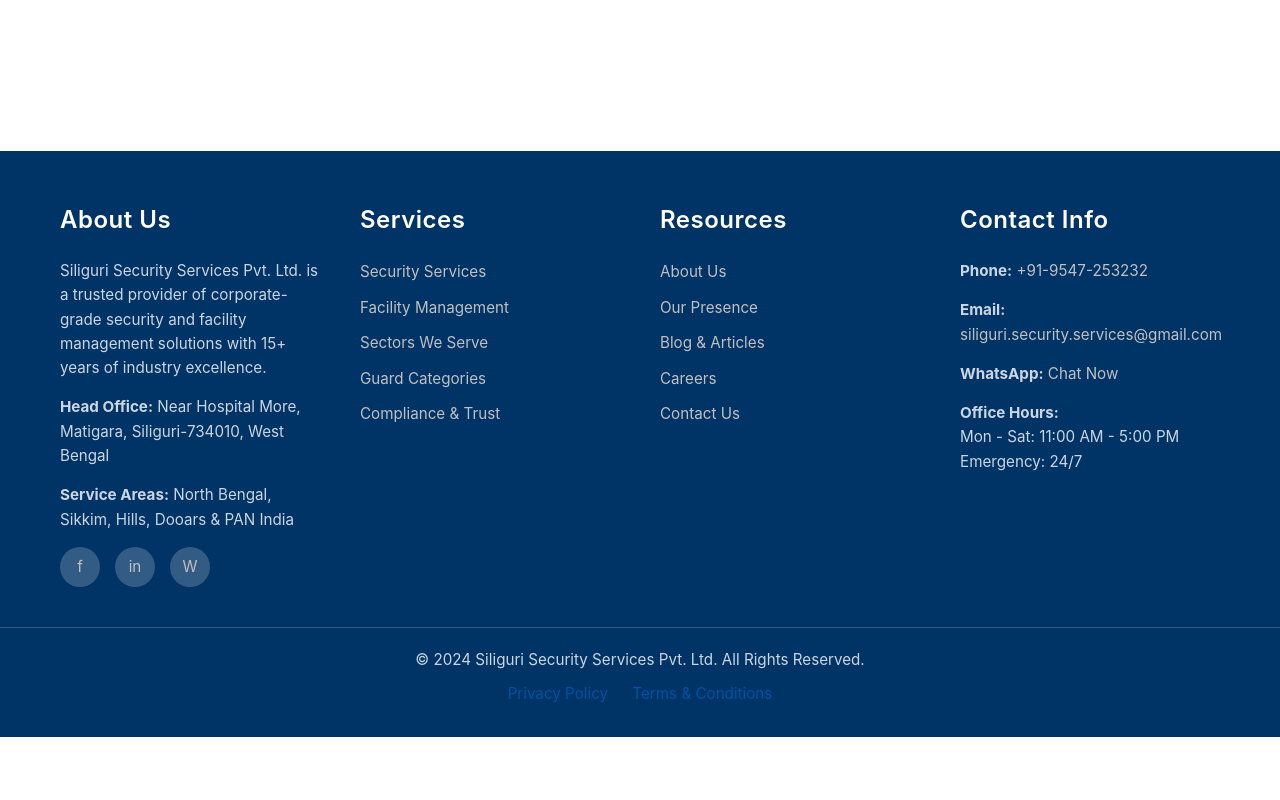
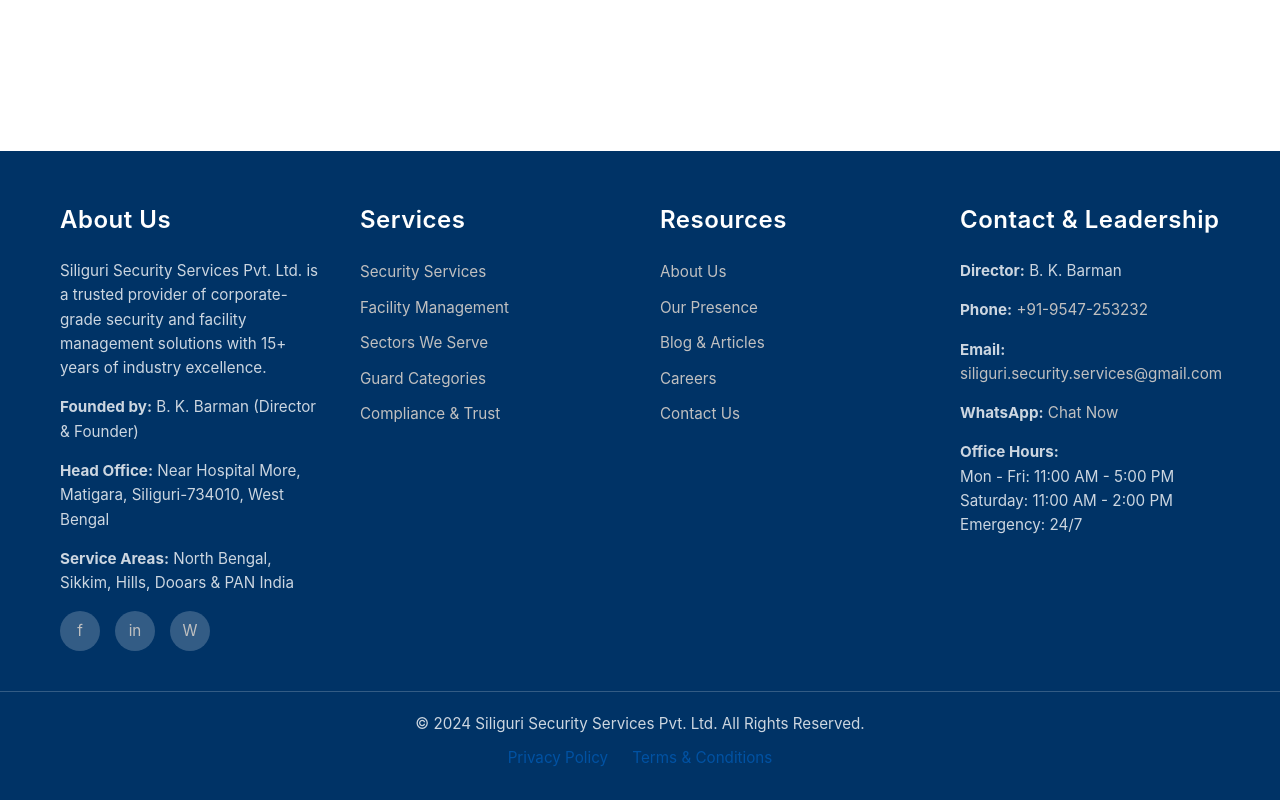
Before and after one commit to yourexpressionx-glitch/sss, a website: page index.html in a window 1280 px wide. Shown: the part 9544-10344 px from the top of the page. Before the commit the page ends 10281 px from the top, so only its background shows below. Drawn offline with Linux system fonts and the light colour scheme.

Commit message:
chore: Add director information to footer and update office hours

```diff
--- a/index.html
+++ b/index.html
@@ -722,6 +722,7 @@
             <div class="footer-section">
                 <h3>About Us</h3>
                 <p>Siliguri Security Services Pvt. Ltd. is a trusted provider of corporate-grade security and facility management solutions with 15+ years of industry excellence.</p>
+                <p><strong>Founded by:</strong> B. K. Barman (Director & Founder)</p>
                 <p><strong>Head Office:</strong> Near Hospital More, Matigara, Siliguri-734010, West Bengal</p>
                 <p><strong>Service Areas:</strong> North Bengal, Sikkim, Hills, Dooars & PAN India</p>
                 <div class="social-links">
@@ -751,11 +752,12 @@
                 </ul>
             </div>
             <div class="footer-section">
-                <h3>Contact Info</h3>
+                <h3>Contact & Leadership</h3>
+                <p><strong>Director:</strong> B. K. Barman</p>
                 <p><strong>Phone:</strong> <a href="tel:+919547253232">+91-9547-253232</a></p>
                 <p><strong>Email:</strong> <a href="mailto:siliguri.security.services@gmail.com">siliguri.security.services@gmail.com</a></p>
                 <p><strong>WhatsApp:</strong> <a href="https://wa.me/919547253232">Chat Now</a></p>
-                <p><strong>Office Hours:</strong><br>Mon - Sat: 11:00 AM - 5:00 PM<br>Emergency: 24/7</p>
+                <p><strong>Office Hours:</strong><br>Mon - Fri: 11:00 AM - 5:00 PM<br>Saturday: 11:00 AM - 2:00 PM<br>Emergency: 24/7</p>
             </div>
         </div>
     </div>
```
